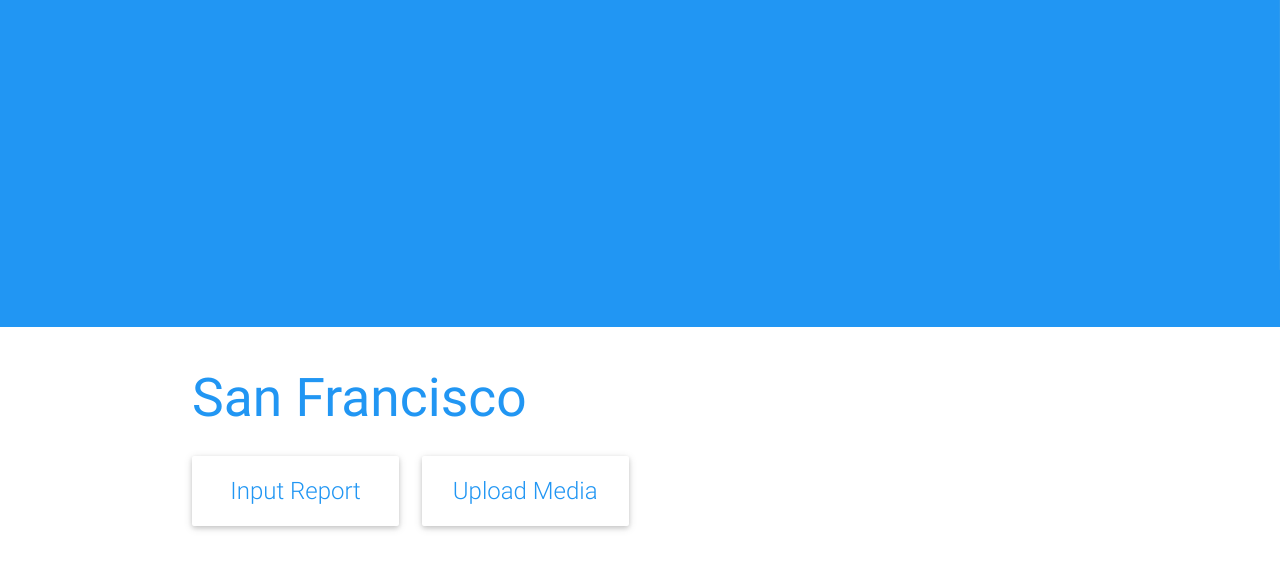
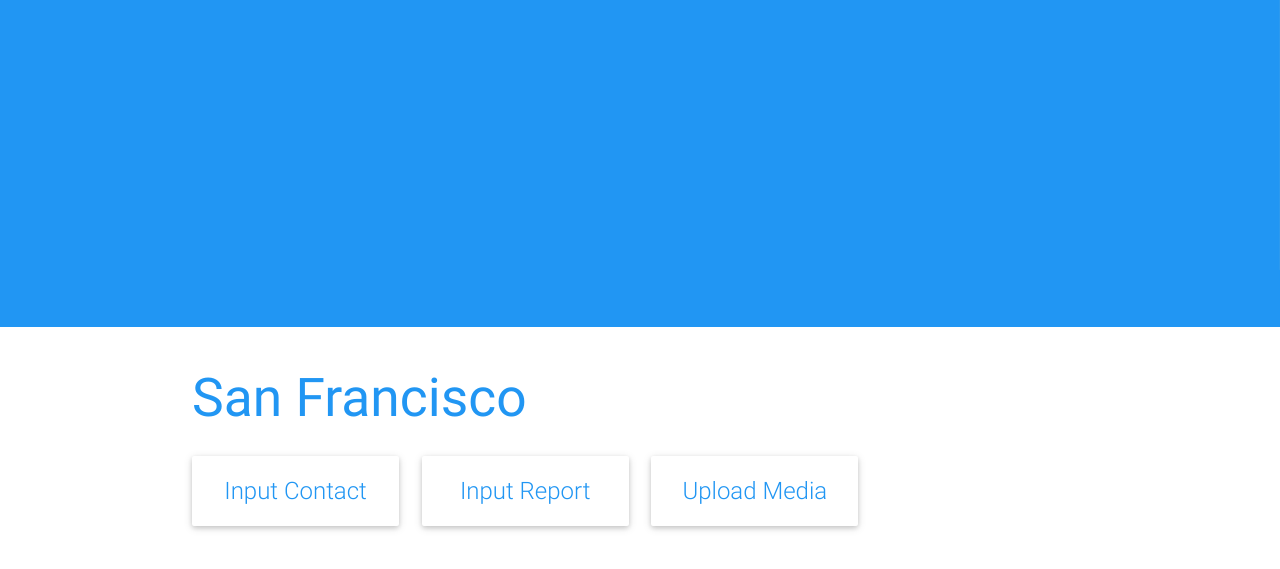
Before and after one commit to weihuali0509/gtca-sf-2018, a plain HTML site: page index.html in a window 1280 px wide. Shown: the part 369-938 px from the top of the page. Drawn offline with Linux system fonts and the light colour scheme.

Commit message:
Add the input contact section

```diff
--- a/index.html
+++ b/index.html
@@ -64,6 +64,13 @@
           <div class="col s12 m3">
             <div class="card card-avatar">
               <div class="card-content">
+                <span class="card-title activator grey-text text-darken-4"><a href="https://docs.google.com/forms/d/1UlQWT3yL8bm97dV4WI5_l4wRTDO_iaGBA6_8TqwJ1_E">Input Contact</a><br/>
+              </div>
+            </div>
+          </div>
+          <div class="col s12 m3">
+            <div class="card card-avatar">
+              <div class="card-content">
                 <span class="card-title activator grey-text text-darken-4"><a href="https://docs.google.com/forms/d/1P-zMR8av3uV5rsi_qF0947-HwmtsV6GQlJbadMk22Mo">Input Report</a><br/>
               </div>
             </div>
```
